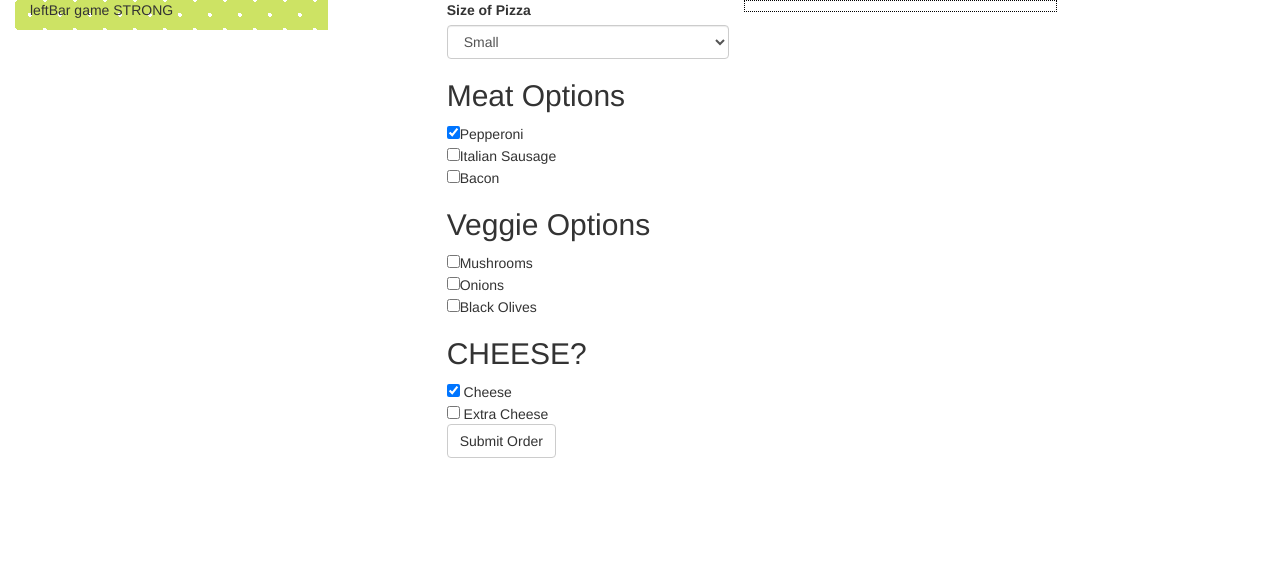
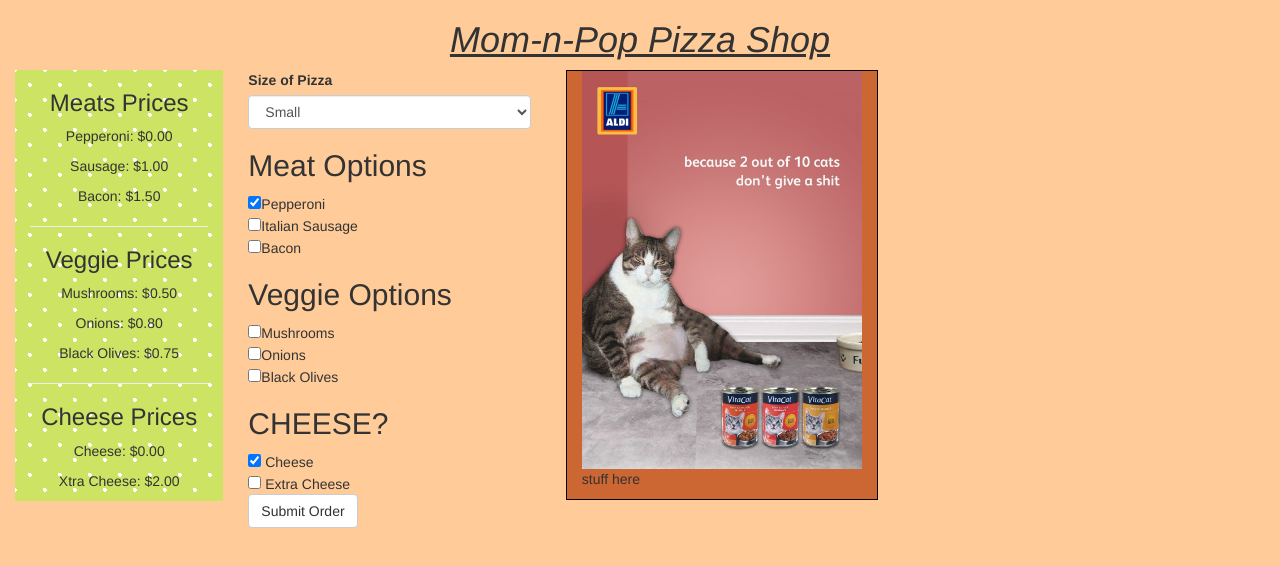
Before and after one commit to muenchownick/pizzaShop, a plain HTML site: page index.html in a window 1280 px wide. Drawn offline with nearby package versions, Linux system fonts and the light colour scheme.

Commit message:
prototype is broken, doesn't count through my loops, fun stuff, no idea what broke it

```diff
--- a/css/styles.css
+++ b/css/styles.css
@@ -1,6 +1,7 @@
 #results {
   display: none;
   border: 1px solid red;
+  padding: 10px;
 }
 
 .leftBar {
@@ -9,8 +10,31 @@
 	radial-gradient(#fff 10%, transparent 10%);
 	background-size: 30px 30px;
 	background-position: 0 0, 15px 15px;
+  text-align: center;
+  margin-right: 10px;
+}
+.rightBar {
+  border: 1px solid black;
+  background-color: #cc6633;
+  margin-left: 20px;
 }
 
 .pizzaList {
   border: 1px dotted black;
+  display: none;
 }
+
+body {
+  background: #FFCC99;
+}
+
+.header {
+  text-align: center;
+  font-style: oblique;
+  text-decoration: underline;
+}
+
+img {
+  width: 100%;
+  height: 100%;
+}
--- a/index.html
+++ b/index.html
@@ -8,11 +8,26 @@
     <title>Mom-n-Pop Pizza Shop</title>
   </head>
   <body>
+    <div class="header">
+      <h1>Mom-n-Pop Pizza Shop</h1>
+    </div>
      <div class="container-fluid">
-       <div class="col-sm-3 leftBar">
-         <p> leftBar game STRONG </p>
+       <div class="col-sm-2 leftBar">
+         <h3>Meats Prices</h3>
+         <p> Pepperoni: $0.00 </p>
+         <p> Sausage: $1.00 </p>
+         <p> Bacon: $1.50 </p>
+         <hr>
+         <h3>Veggie Prices</h3>
+         <p> Mushrooms: $0.50 </p>
+         <p> Onions: $0.80 </p>
+         <p> Black Olives: $0.75 </p>
+         <hr>
+         <h3>Cheese Prices</h3>
+         <p> Cheese: $0.00 </p>
+         <p> Xtra Cheese: $2.00</p>
        </div>
-       <div class="col-sm-3 col-sm-offset-1">
+       <div class="col-sm-3">
        <form id="blank">
          <div id="pizzaSize">
          <label for="pizza-size">Size of Pizza</label>
@@ -57,10 +72,19 @@
        <div id="results">
 
        <p>Size: <span class="size-location"></span></p>
+       <hr>
        <p>Meat: <span class="meat-location"></span></p>
+       <hr>
        <p>Veggie: <span class="veggie-location"></span></p>
+       <hr>
+       <p>Cheese: <span class="cheese-location"></span></p>
+       <hr>
        <p>Price: <span class="price-location"></span></p>
       </div>
+     </div>
+     <div class="col-sm-3 rightBar">
+       <img src="img/fatcat.jpg">
+       <p> stuff here </p>
      </div>
    </div>
  </body>
--- a/js/scripts.js
+++ b/js/scripts.js
@@ -20,7 +20,7 @@ Pizza.prototype.price = function() {
     for (i = 0; i < meat.length; i++) {
     if (this.meat[i] === "sausage") {
       totalPrice += 1;
-    }if (this.meat[i] === "bacon") {
+    } else if (this.meat[i] === "bacon") {
       totalPrice += 1.5;
     }}
 
@@ -58,10 +58,13 @@ $(document).ready(function() {
           cheese.push($(this).val());
          });
 
+         $(".pizzaList").show();
+
           meat = [];
           veggie = [];
+          cheese = [];
 
-          $("#pizzaList").append("<li><span class='contact'>" + pizza.size + "</span></li>")
+          $("#pizzaList").append("<li><span class='contact'>" + pizza.size + "</span></li>");
 
           $(".contact").last().click(function(){
             $("#results").show();
@@ -69,7 +72,12 @@ $(document).ready(function() {
             $(".size-location").text(pizza.size);
             $(".meat-location").text(pizza.meat);
             $(".veggie-location").text(pizza.veggie);
+            $(".cheese-location").text(pizza.cheese);
             $(".price-location").text(pizza.price());
+
+            console.log(pizza.veggie);
+            console.log(pizza.meat);
+            console.log(pizza.cheese);
 
     event.preventDefault();
   });
```
Also changed, not shown: img/fatcat.jpg (added).
